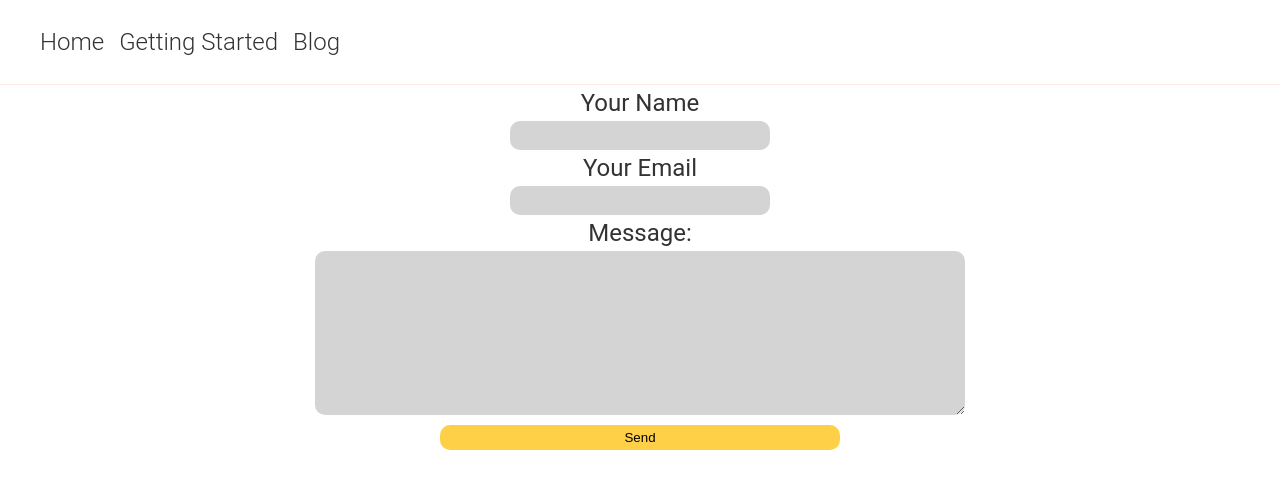
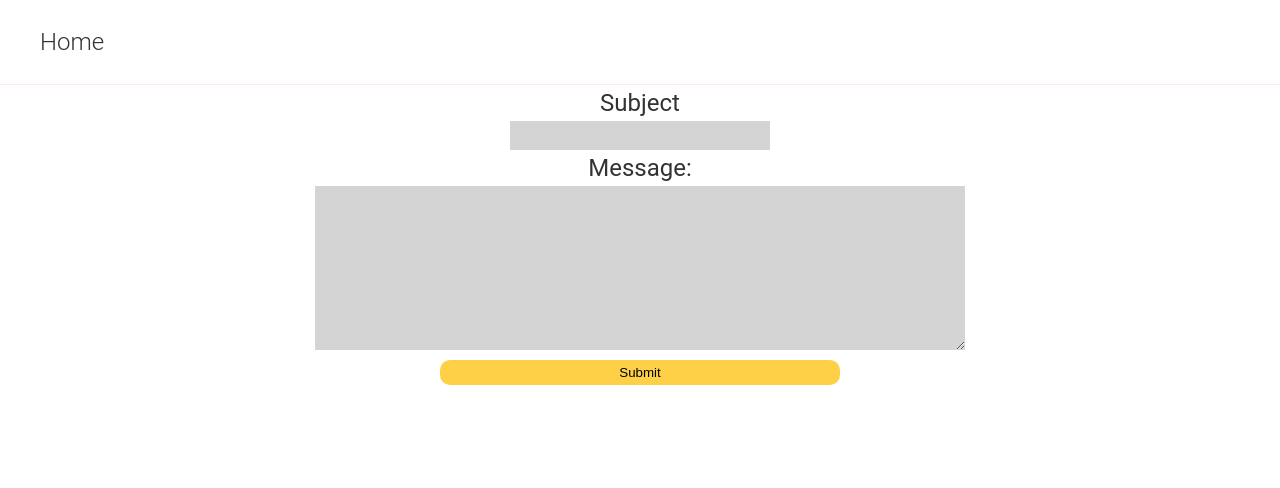
Before and after one commit to sys-lectern/not-in-focus, a website: page static/contact.html in a window 1280 px wide. Drawn offline with Linux system fonts and the light colour scheme.

Commit message:
working hideous form

```diff
--- a/static/contact.css
+++ b/static/contact.css
@@ -25,7 +25,6 @@ form {
 }
 
 input {
-	border-radius: 10px;
 	border-style: none;
 	background-color: #d4d4d4;
 	padding: 7px 5px;
@@ -34,7 +33,6 @@ input {
 }
 
 textarea {
-	border-radius: 10px;
 	border-style: none;
 	background-color: #d4d4d4;
 	padding: 2px 5px;
--- a/static/contact.html
+++ b/static/contact.html
@@ -12,23 +12,14 @@
 				<li class="svelte-11kwxiv">
 					<a class="svelte-11kwxiv" href="./">Home</a>
 				</li>
-				<li class="svelte-11kwxiv">
-					<a class="svelte-11kwxiv" href="/getting-started">Getting Started</a>
-				</li>
-				<li class="svelte-11kwxiv">
-					<a class="svelte-11kwxiv" href="/blog">Blog</a>
-				</li>
-			</ul>
 		</nav>
 		<div class="form-area">
 			<form name="contact" method="POST" data-netlify="true">
-				<label>Your Name</label>
-				<input type="text" name="name" />
-				<label>Your Email</label>
-				<input type="email" name="email" />
+				<label>Subject</label>
+				<input type="text" name="subject" />
 				<label>Message: </label>
 				<textarea name="message"></textarea>
-				<button type="submit">Send</button>
+				<button type="submit">Submit</button>
 			</form>
 		</div>
 	</body>
```
Also changed, not shown: src/components/Form.svelte (+4 -7 lines).
